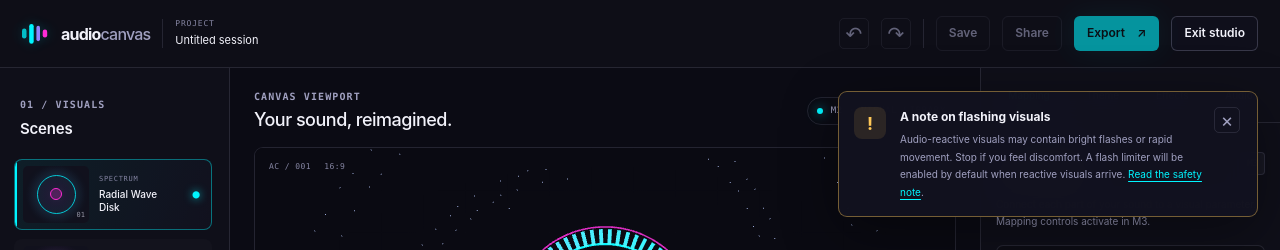
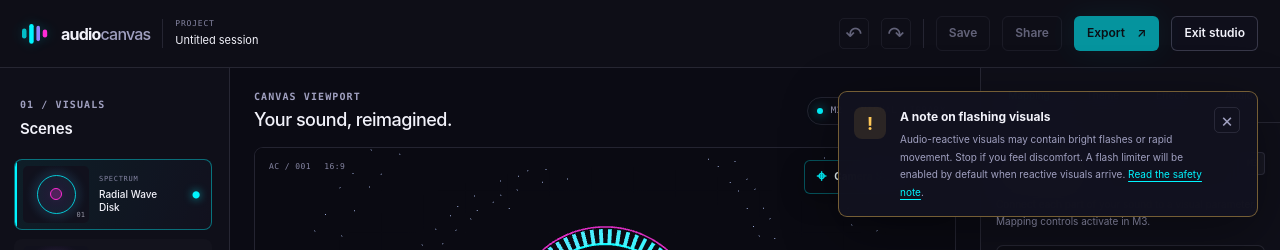
Before and after one commit to dARSHANdR4/AudioCanvas, a Next.js app in the folder apps/web/: page /studio in a window 1280 px wide. Shown: the top 250 px of the page. Built offline with nearby package versions, Linux system fonts and the light colour scheme.

Commit message:
feat(camera): mount Camera Studio in the viewport

```diff
--- a/apps/web/src/components/studio/studio-shell.tsx
+++ b/apps/web/src/components/studio/studio-shell.tsx
@@ -1,10 +1,9 @@
 import Link from 'next/link';
 import { Brand } from '../brand';
 import { VisualizerCanvas } from './visualizer-canvas';
+import { CameraStudio } from './camera-studio';
 import { AudioWorkbench } from './audio-workbench';
 import { SceneSelector } from './scene-selector';
-
-
 
 export function StudioShell() {
   return (
@@ -56,6 +55,7 @@ export function StudioShell() {
           </div>
           <div className="stage-wrap">
             <VisualizerCanvas />
+            <CameraStudio />
             <div className="stage-corner stage-corner--top-left"><span>AC / 001</span><span>16:9</span></div>
             <div className="stage-corner stage-corner--bottom-right"><span>WEBGL2</span><span className="status-dot" /> <span data-scene-label>RADIAL WAVE DISK</span></div>
           </div>
```
